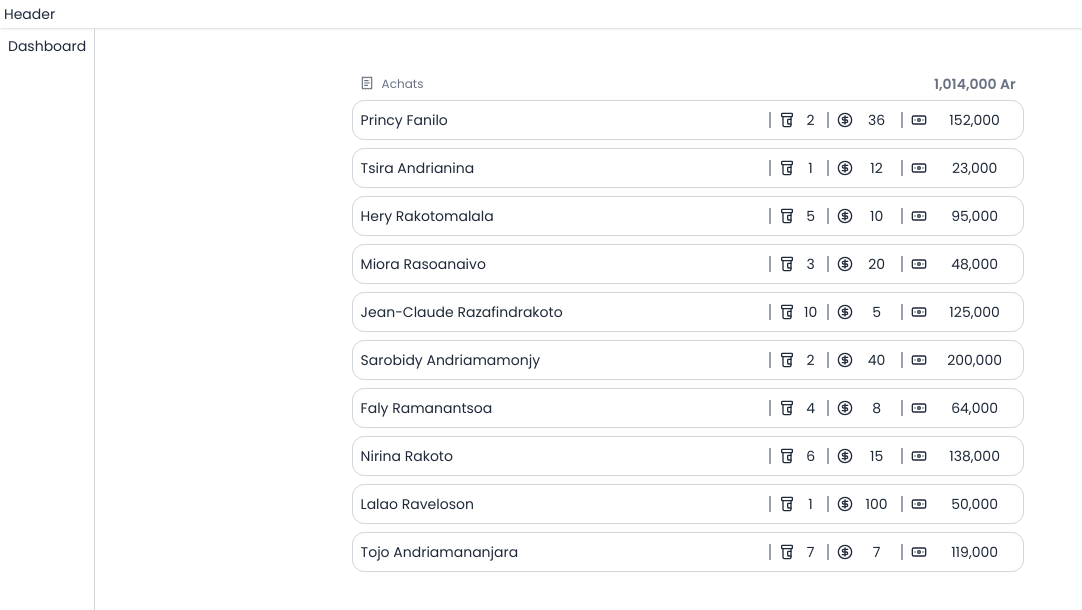
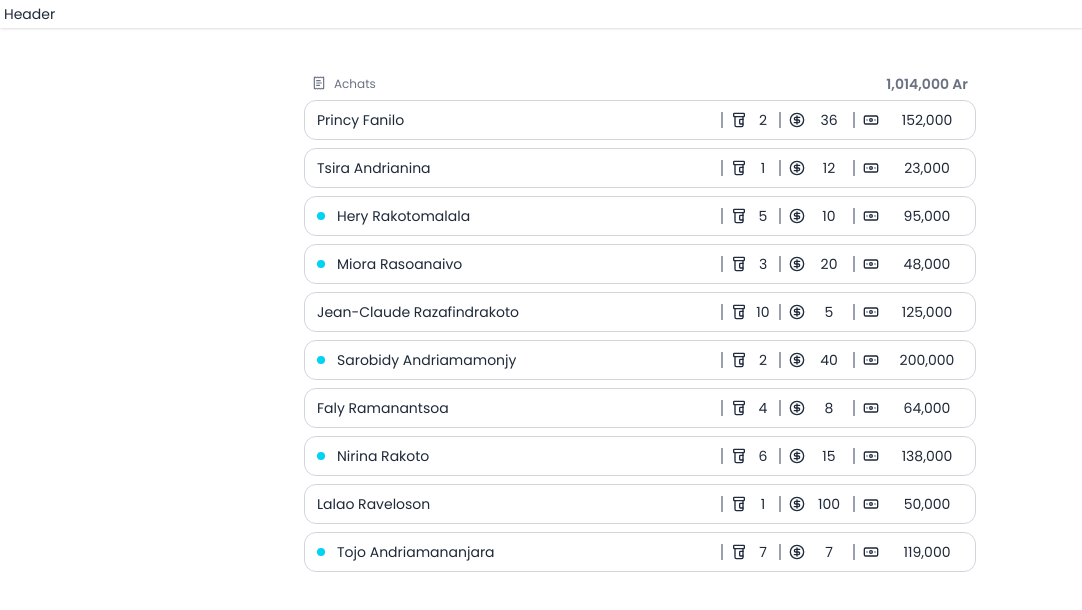
Before and after one commit to Fanilo-rgb/magapp, a React (Vite) app in the folder client/: page / in a window 1280 px wide. Shown: the top 610 px of the page, without its empty margins (0-1082 px from the left). Built offline with nearby package versions, Linux system fonts and the light colour scheme.

Commit message:
Visual adjustment

```diff
--- a/client/src/components/widgets/Sale/SaleItem.tsx
+++ b/client/src/components/widgets/Sale/SaleItem.tsx
@@ -23,9 +23,10 @@ const SaleItem = ({data}: Props) => {
     <div
       onMouseEnter={() => setIsOver(true)}
       onMouseLeave={() => setIsOver(false)}
-      className="h-8 sm:h-10 flex justify-between items-center cursor-pointer border shadow shadow-transparent hover:shadow-black/10 border-gray-300 p-1 sm:p-2 rounded-xl transition gap-2"
+      className="h-8 sm:h-10 flex justify-between items-center cursor-pointer border shadow shadow-transparent hover:shadow-black/20 border-gray-300 p-1 sm:p-2 rounded-xl transition gap-2"
     >
-      <span className="truncate flex-1">{data.name}</span>
+      {data.isCustomer && <span className="h-2 rounded-full ml-2 sm:ml-1 w-2 bg-cyan-400"/>}
+      <span className="truncate flex-1 pl-1">{data.name}</span>
       <span className="verticalDivider"/>
       <div className="flex gap-2 items-center">
         <PillBottle size={16}/>
--- a/client/src/layouts/RootLayout.tsx
+++ b/client/src/layouts/RootLayout.tsx
@@ -10,7 +10,7 @@ const RootLayout = () => {
         </div>
 
         <div className="flex flex-1">
-          <div className="p-2 border-r border-gray-300">
+          <div className="hidden p-2 border-r border-gray-300">
             Dashboard
           </div>
 
```
